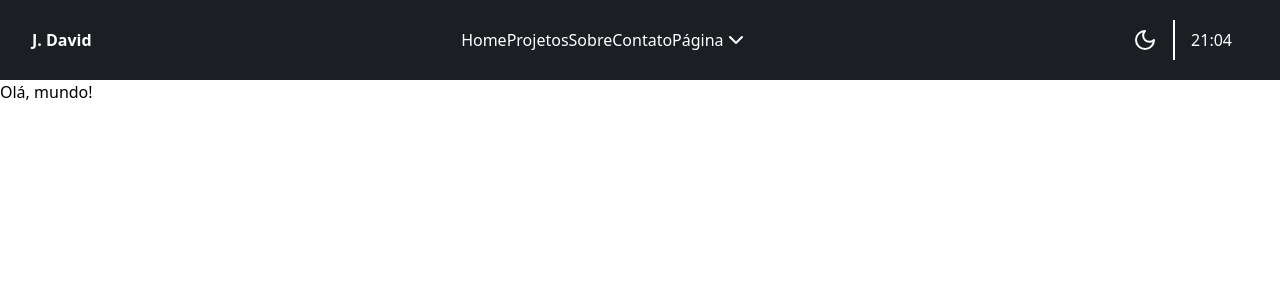
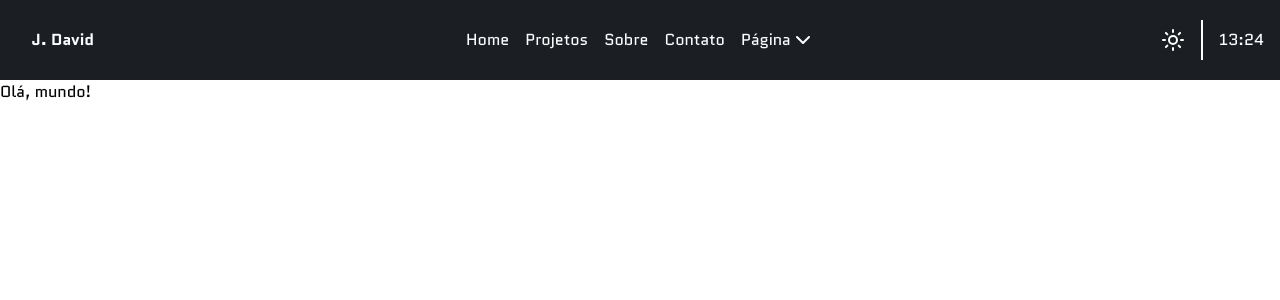
Before and after one commit to jdavidoliveira/portfolio, a Next.js app: page / in a window 1280 px wide. Shown: the top 300 px of the page. Built offline with nearby package versions, Linux system fonts and the light colour scheme.

Commit message:
Header Finished

```diff
--- a/src/app/layout.tsx
+++ b/src/app/layout.tsx
@@ -26,7 +26,7 @@ export default function RootLayout({
 }) {
   return (
     <html lang="pt-BR">
-      <body className={quantico.className + roundedMplus.className}>
+      <body className={quantico.className}>
         {children}
       </body>
     </html>
--- a/src/components/Header/Header.tsx
+++ b/src/components/Header/Header.tsx
@@ -1,28 +1,34 @@
 'use client'
-import { ChevronDown, MoonIcon } from 'lucide-react'
+import { ChevronDown, MoonIcon, SunIcon } from 'lucide-react'
 
 import Link from "next/link"
+import React, { useState } from 'react'
 
 export default function Header() {
+
+    const [isDark, setIsDark] = useState<boolean>(false)
+
     return (
         <header className="w-full h-20 bg-primary-black flex justify-center items-center text-white group transition duration-200">
-            <div className="w-full mx-8 flex items-center justify-between">
-                <h1 className="font-bold justify-self-start">J. David</h1>
+            <div className="w-full ml-8 mr-0 flex items-center justify-between">
+                <h1 className="font-bold justify-self-start w-1/12">J. David</h1>
                 <nav className="hidden items-center justify-center justify-self-center group-hover:flex transition duration-200">
-                    <ul className="flex w-full items-center justify-between list-none">
+                    <ul className="flex w-full items-center justify-between gap-4 list-none">
                         <li><Link href="#" className="hover:text-orange-500">Home</Link></li>
                         <li><Link href="#" className="hover:text-orange-500">Projetos</Link></li>
                         <li><Link href="#" className="hover:text-orange-500">Sobre</Link></li>
                         <li><Link href="#" className="hover:text-orange-500">Contato</Link></li>
-                        <li><Link href="#" className="hover:text-orange-500 flex flex-row items-center">Página <ChevronDown /> </Link></li>
+                        <li><Link href="#" className="hover:text-orange-500 flex flex-row items-center">Página <ChevronDown /></Link></li>
                     </ul>
                 </nav>
                 <nav className="flex items-center justify-betweeen justify-self-end">
                     <div className="flex items-center justify-betweeen border-r border-white px-4 py-2">
-                        <MoonIcon />
+                        <button onClick={() => setIsDark(prevState => !prevState)}>
+                            {isDark ? <MoonIcon /> : <SunIcon />}
+                        </button>
                     </div>
                     <div className="flex items-center justify-betweeen border-l border-white px-4 py-2">
-                        21:04
+                        {`${new Date().getHours()}:${(new Date().getMinutes() < 9 ? new Date().getMinutes().toString().padStart(2, "0") : new Date().getMinutes()) }`}
                     </div>
 
                 </nav>
```
Also changed, not shown: public/sun.svg (added).
